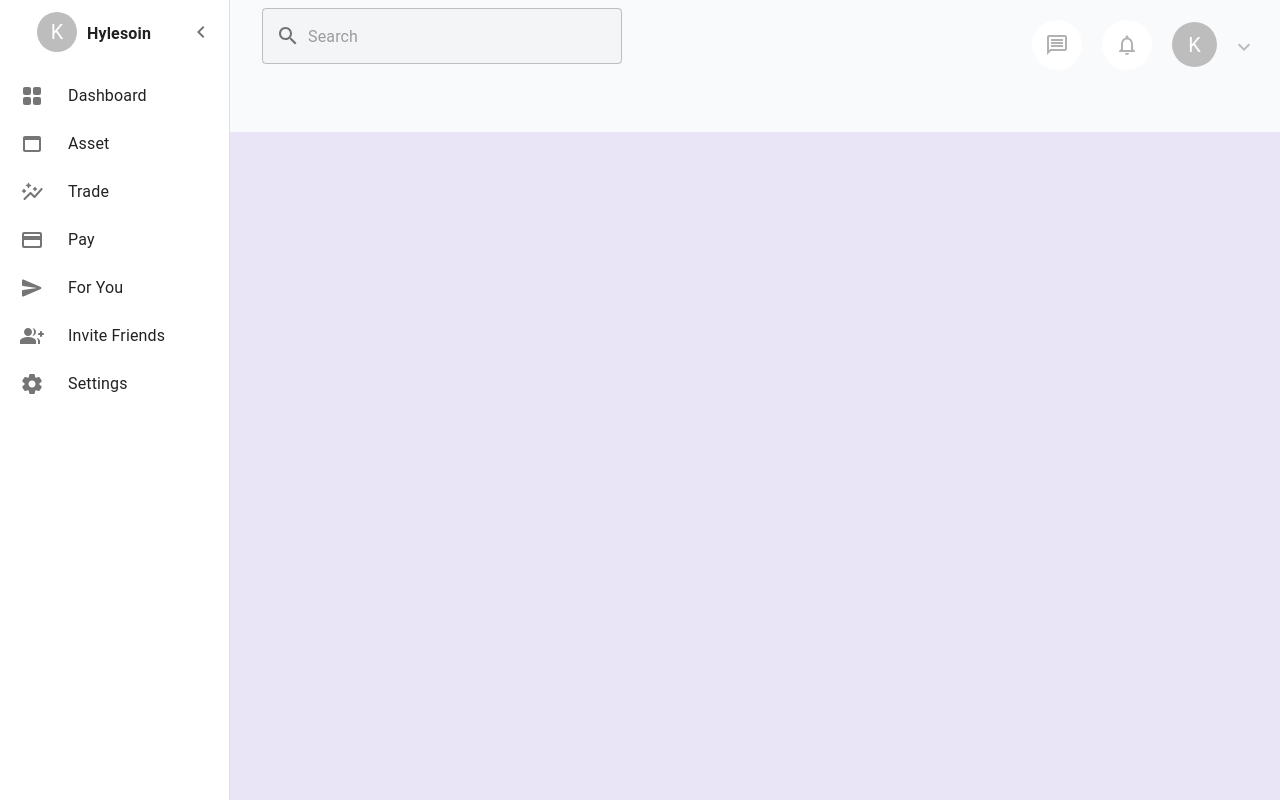
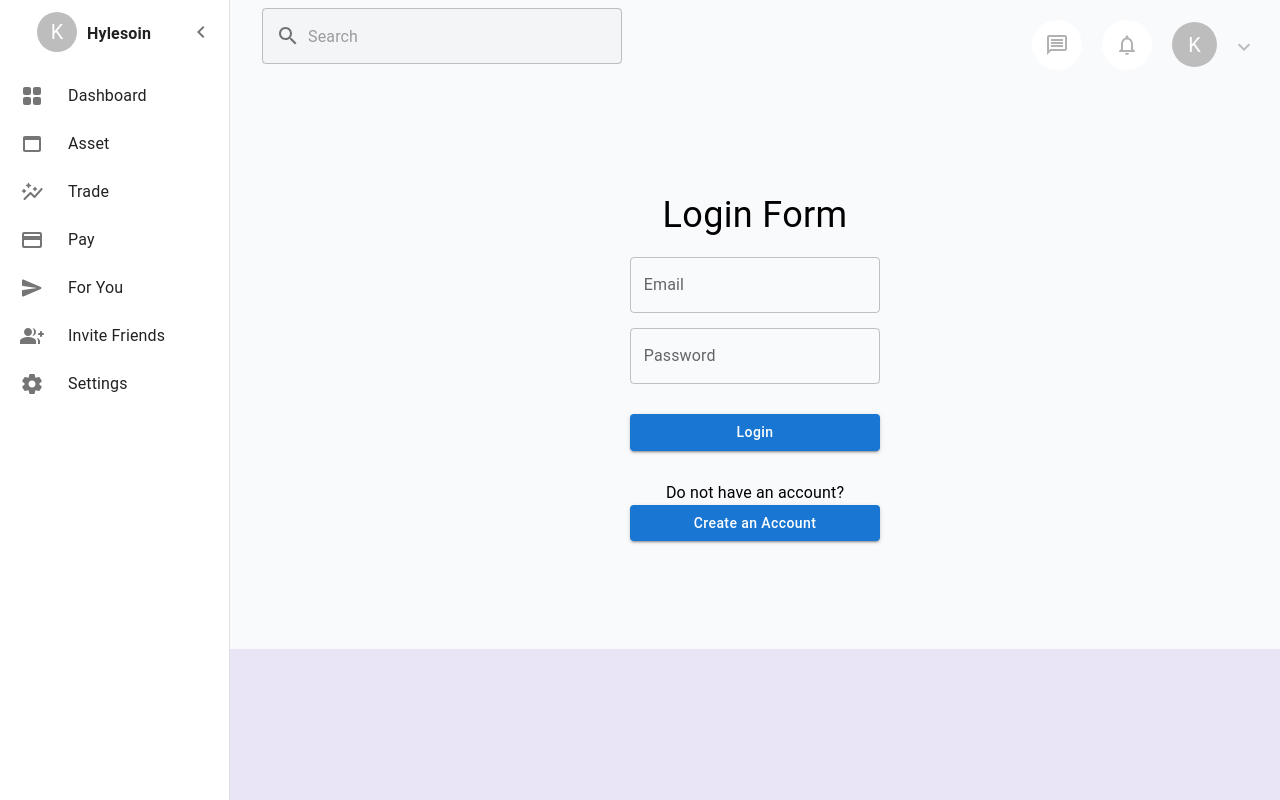
Before and after one commit to kaaylabusermagesh/Full-stack-repo, a React (Create React App) app in the folder frontEnd/: page /login in a window 1280 px wide. Built offline with nearby package versions, Linux system fonts and the light colour scheme.

Commit message:
Authentication and Authorization WIP

```diff
--- a/frontEnd/src/features/Components/Modules/Asset/AssetForm.js
+++ b/frontEnd/src/features/Components/Modules/Asset/AssetForm.js
@@ -188,7 +188,7 @@ function AssetsForm() {
     } else {
       console.log("Else condition");
     }
-  }, []);
+  });
   return (
     <Box className="asset_form_mainbox">
       <Grid className="asset_form_subgrid">
--- a/frontEnd/src/features/Components/Modules/Asset/AssetTable.js
+++ b/frontEnd/src/features/Components/Modules/Asset/AssetTable.js
@@ -19,15 +19,11 @@ function AssetTable() {
   const navigate = useNavigate();
   React.useEffect(() => {
     axios.get("http://localhost:8081/getdashboardform").then((res) => {
-      console.log("got the details");
       setRows(res.data);
     });
   }, []);
 
   const handleClickEditForm = (e, i, val) => {
-    console.log("This is e", e);
-    console.log("This is index", i);
-    console.log("This is id", val);
     setAssetBool(true);
     navigate("/assetsform", { state: { name: val } });
   };
@@ -38,6 +34,10 @@ function AssetTable() {
   const handleClickDeleteForm = (e, i, row) => {
     axios.delete(`http://localhost:8081/deletedashboard/${row.id}`).then(() => {
       console.log("Deleted successfully");
+      alert("Record has been deleted successfully");
+      setTimeout(() => {
+        window.location.reload();
+      }, "1000");
     });
   };
   return (
--- /dev/null
+++ b/frontEnd/src/features/Components/Modules/Common/Login.js
@@ -0,0 +1,88 @@
+import { Box, Button, Grid, TextField, Typography } from "@mui/material";
+import React, { useState } from "react";
+import "./common.css";
+import Validation from "./loginValidation";
+
+const initialState = {
+  email: "",
+  password: "",
+};
+
+function Login() {
+  const [values, setValues] = useState(initialState);
+  const [error, setError] = useState({});
+
+  const handleChangeField = (e) => {
+    const { name, value } = e.target;
+    setValues({ ...values, [name]: value });
+  };
+
+  const handleClickLogin = (e) => {
+    e.preventDefault();
+    setError(Validation(values));
+    console.log("This is the error test", Validation(values));
+  };
+
+  const handleClickSignin = () => {
+    console.log("This create new user button");
+  };
+
+  return (
+    <Box className="login_mainbox">
+      <Grid className="login_grid">
+        <Typography sx={{ fontSize: "36px" }}>Login Form</Typography>
+      </Grid>
+      <Grid className="login_grid">
+        <TextField
+          label="Email"
+          name="email"
+          value={values.email}
+          onChange={(e) => handleChangeField(e)}
+          error={error.email}
+          helperText={error.email}
+          sx={{ width: "25%" }}
+        />
+      </Grid>
+      <Grid className="login_grid">
+        <TextField
+          label="Password"
+          name="password"
+          value={values.password}
+          onChange={(e) => handleChangeField(e)}
+          error={error.password}
+          helperText={error.password}
+          sx={{ width: "25%" }}
+          type="password"
+        />
+      </Grid>
+      <Grid className="login_buttongrid">
+        <Button
+          variant="contained"
+          onClick={handleClickLogin}
+          sx={{ width: "25%", textTransform: "none", marginTop: "30px" }}
+        >
+          Login
+        </Button>
+      </Grid>
+      <Grid className="login_typogrid">
+        <Typography>Do not have an account?</Typography>
+      </Grid>
+      <Grid className="login_buttongrid">
+        <Button
+          variant="contained"
+          sx={{
+            width: "25%",
+            textTransform: "none",
+            marginBottom: "84px",
+          }}
+          onClick={handleClickSignin}
+          href="/signup"
+        >
+          Create an Account
+        </Button>
+      </Grid>
+    </Box>
+  );
+}
+
+export default Login;
--- /dev/null
+++ b/frontEnd/src/features/Components/Modules/Common/Register.js
@@ -0,0 +1,82 @@
+import { Box, Button, Grid, TextField, Typography } from "@mui/material";
+import React, { useState } from "react";
+import "./common.css";
+import Validation from "./signupValidation";
+
+const initialState = {
+  name: "",
+  email: "",
+  password: "",
+};
+function Register() {
+  const [values, setValues] = useState(initialState);
+  const [errors, setErrors] = useState({});
+
+  const handleChangeField = (e) => {
+    const { name, value } = e.target;
+    setValues({ ...values, [name]: value });
+  };
+
+  const handleClickSubmit = (e) => {
+    e.preventDefault();
+    setErrors(Validation(values));
+  };
+
+  return (
+    <Box className="login_mainbox">
+      <Grid className="login_grid">
+        <Typography sx={{ fontSize: "36px" }}>Register Form</Typography>
+      </Grid>
+      <Grid className="login_grid">
+        <TextField
+          label="Name"
+          name="name"
+          value={values.name}
+          onChange={(e) => handleChangeField(e)}
+          error={errors.name}
+          helperText={errors.name}
+          sx={{ width: "25%" }}
+        />
+      </Grid>
+      <Grid className="login_grid">
+        <TextField
+          label="Email"
+          name="email"
+          value={values.email}
+          onChange={(e) => handleChangeField(e)}
+          error={errors.email}
+          helperText={errors.email}
+          sx={{ width: "25%" }}
+        />
+      </Grid>
+      <Grid className="login_grid">
+        <TextField
+          label="Password"
+          name="password"
+          value={values.password}
+          onChange={(e) => handleChangeField(e)}
+          error={errors.password}
+          helperText={errors.password}
+          sx={{ width: "25%" }}
+          type="password"
+        />
+      </Grid>
+      <Grid className="login_buttongrid">
+        <Button
+          variant="contained"
+          onClick={handleClickSubmit}
+          sx={{
+            width: "25%",
+            textTransform: "none",
+            marginTop: "30px",
+            marginBottom: "84px",
+          }}
+        >
+          Submit
+        </Button>
+      </Grid>
+    </Box>
+  );
+}
+
+export default Register;
--- /dev/null
+++ b/frontEnd/src/features/Components/Modules/Common/common.css
@@ -0,0 +1,22 @@
+.login_grid {
+  display: flex;
+  align-items: center;
+  justify-content: center;
+  margin-top: 15px;
+  width: 100%;
+}
+.login_mainbox {
+  margin-top: 10%;
+}
+.login_buttongrid {
+  display: flex;
+  align-items: center;
+  justify-content: center;
+  width: 100%;
+}
+.login_typogrid {
+  display: flex;
+  align-items: center;
+  justify-content: center;
+  margin-top: 30px;
+}
--- /dev/null
+++ b/frontEnd/src/features/Components/Modules/Common/loginValidation.js
@@ -0,0 +1,30 @@
+function Validation(values) {
+  console.log("testfortestvalues", values);
+
+  let error = {};
+  const email_pattern =
+    /^[a-zA-Z0-9.!#$%&'*+=?^_`{|}~-]+@[a-zA-Z0-9-]+(?:\.[a-zA-Z0-9-]+)*$/;
+  //   const password_pattern =
+  //     /^(?=.*[a-z])(?=.*[A-Z])(?=.*\d)(?=.*[@$!%*?&])[A-Za-z\d@$!%*?&]{8,}$7/;
+
+  if (values.email === "") {
+    error.email = "Email should not be empty";
+  } else if (!email_pattern.test(values.email)) {
+    error.email = "Email Didn't match";
+  } else {
+    error.email = "";
+  }
+
+  if (values.password === "") {
+    error.password = "Password should not be empty";
+  }
+  //   else if (!password_pattern.test(values.password)) {
+  //     error.password = "Password Didn't match";
+  //   }
+  else {
+    error.password = "";
+  }
+  return error;
+}
+
+export default Validation;
--- /dev/null
+++ b/frontEnd/src/features/Components/Modules/Common/signupValidation.js
@@ -0,0 +1,30 @@
+function Validation(values) {
+  console.log("testfortestvalues", values);
+
+  let error = {};
+  const email_pattern =
+    /^[a-zA-Z0-9.!#$%&'*+=?^_`{|}~-]+@[a-zA-Z0-9-]+(?:\.[a-zA-Z0-9-]+)*$/;
+
+  if (values.name === "") {
+    error.name = "Name should not be empty";
+  } else {
+    error.email = "";
+  }
+
+  if (values.email === "") {
+    error.email = "Email should not be empty";
+  } else if (!email_pattern.test(values.email)) {
+    error.email = "Email Didn't match";
+  } else {
+    error.email = "";
+  }
+
+  if (values.password === "") {
+    error.password = "Password should not be empty";
+  } else {
+    error.password = "";
+  }
+  return error;
+}
+
+export default Validation;
--- a/frontEnd/src/features/Components/Modules/Pay.js
+++ b/frontEnd/src/features/Components/Modules/Pay.js
@@ -18,8 +18,6 @@ export default function Pay() {
 
   const handleChangeField = (e) => {
     const { name, value } = e.target;
-    // setValues({ ...values, [name]: value });
-
     var test = { ...values, [name]: value };
     console.log("This is console for test", test);
     if (test.fname !== "") {
--- a/frontEnd/src/features/Components/main.js
+++ b/frontEnd/src/features/Components/main.js
@@ -10,8 +10,10 @@ import Settings from "./Modules/Settings";
 import Invitefriends from "./Modules/Invitefriends";
 import AssetTable from "./Modules/Asset/AssetTable";
 import AssetsForm from "./Modules/Asset/AssetForm";
+import Register from "./Modules/Common/Register";
+import Login from "./Modules/Common/Login";
 
-function Assignment() {
+function Main() {
   return (
     <BrowserRouter>
       <Grid className="main_gridfor_body">
@@ -24,10 +26,12 @@ function Assignment() {
           <Route path="/invite" element={<Invitefriends />}></Route>
           <Route path="/settings" element={<Settings />}></Route>
           <Route path="/assetsform" element={<AssetsForm />}></Route>
+          <Route path="/login" element={<Login />}></Route>
+          <Route path="/signup" element={<Register />}></Route>
         </Routes>
       </Grid>
     </BrowserRouter>
   );
 }
 
-export default Assignment;
+export default Main;
--- a/frontEnd/src/features/Components/navbar.js
+++ b/frontEnd/src/features/Components/navbar.js
@@ -23,7 +23,7 @@ import PaymentRoundedIcon from "@mui/icons-material/PaymentRounded";
 import SendRoundedIcon from "@mui/icons-material/SendRounded";
 import GroupAddRoundedIcon from "@mui/icons-material/GroupAddRounded";
 import SettingsRoundedIcon from "@mui/icons-material/SettingsRounded";
-import Assignment from "./main";
+import Main from "./main";
 
 const drawerWidth = 230;
 
@@ -224,7 +224,7 @@ export default function Navbar() {
       >
         <DrawerHeader />
         <Grid className="main_gridfor_body">
-          <Assignment />
+          <Main />
         </Grid>
       </Box>
     </Box>
```
Also changed, not shown: frontEnd/src/features/Components/header.js (+34 -2 lines).
